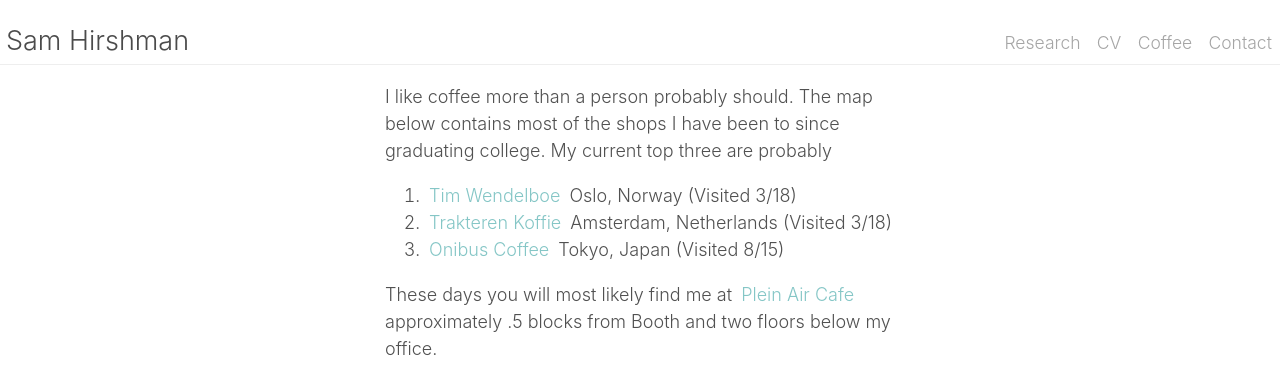
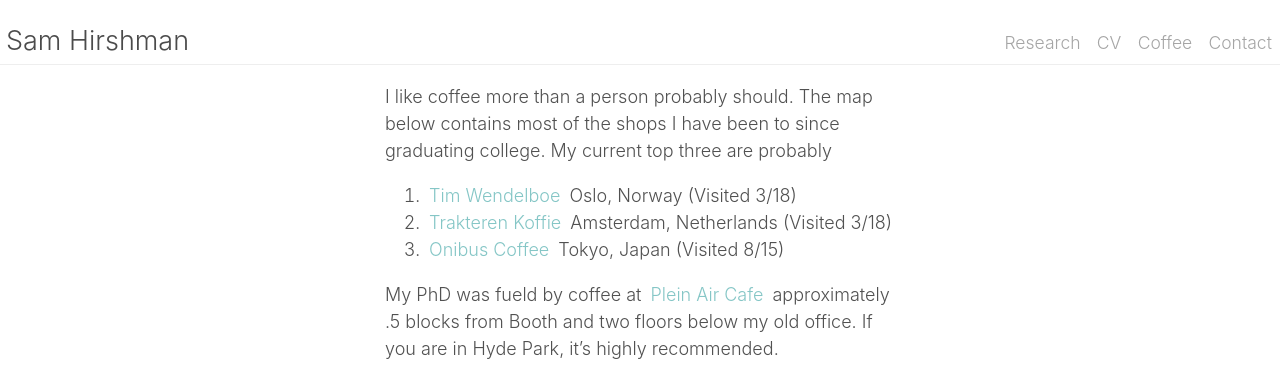
Before and after one commit to shirshma/shirshma.github.io, a Jekyll site: the page built from docs/interests.md, in a window 1280 px wide, cut to the strip 0-376 px from the top of the page. Built offline with Jekyll 4.4.1, drawn with Linux system fonts in a browser that asks for light colours.

Commit message:
Update interests.md

```diff
--- a/docs/interests.md
+++ b/docs/interests.md
@@ -14,9 +14,9 @@ I like coffee more than a person probably should. The map below contains most of
       <a href="http://www.onibuscoffee.com/" target="_blank"> Onibus Coffee</a> Tokyo, Japan (Visited 8/15)
     </span>
 
-These days you will most likely find me at <span class="fn">
+My PhD was fueld by coffee at <span class="fn">
       <a href="http://www.pleinaircafe.co/" target="_blank"> Plein Air Cafe</a>
-    </span> approximately .5 blocks from Booth and two floors below my office.
+    </span> approximately .5 blocks from Booth and two floors below my old office. If you are in Hyde Park, it's highly recommended.
 
 
 <iframe src="https://www.google.com/maps/d/u/0/embed?mid=1Q3F7PwfN9W2hqTMrI-XIJBoLrVo" width="510" height="480"></iframe>
```
